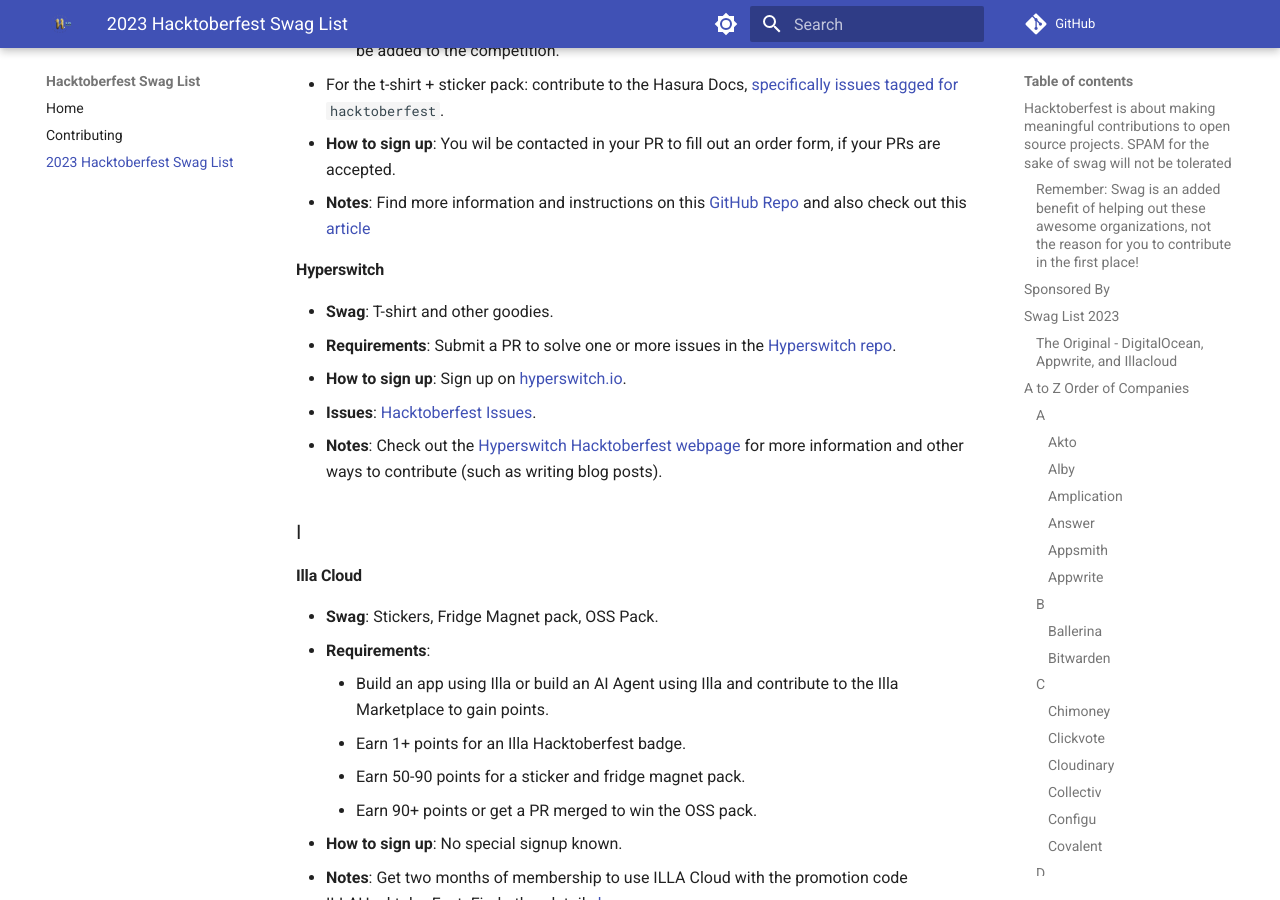
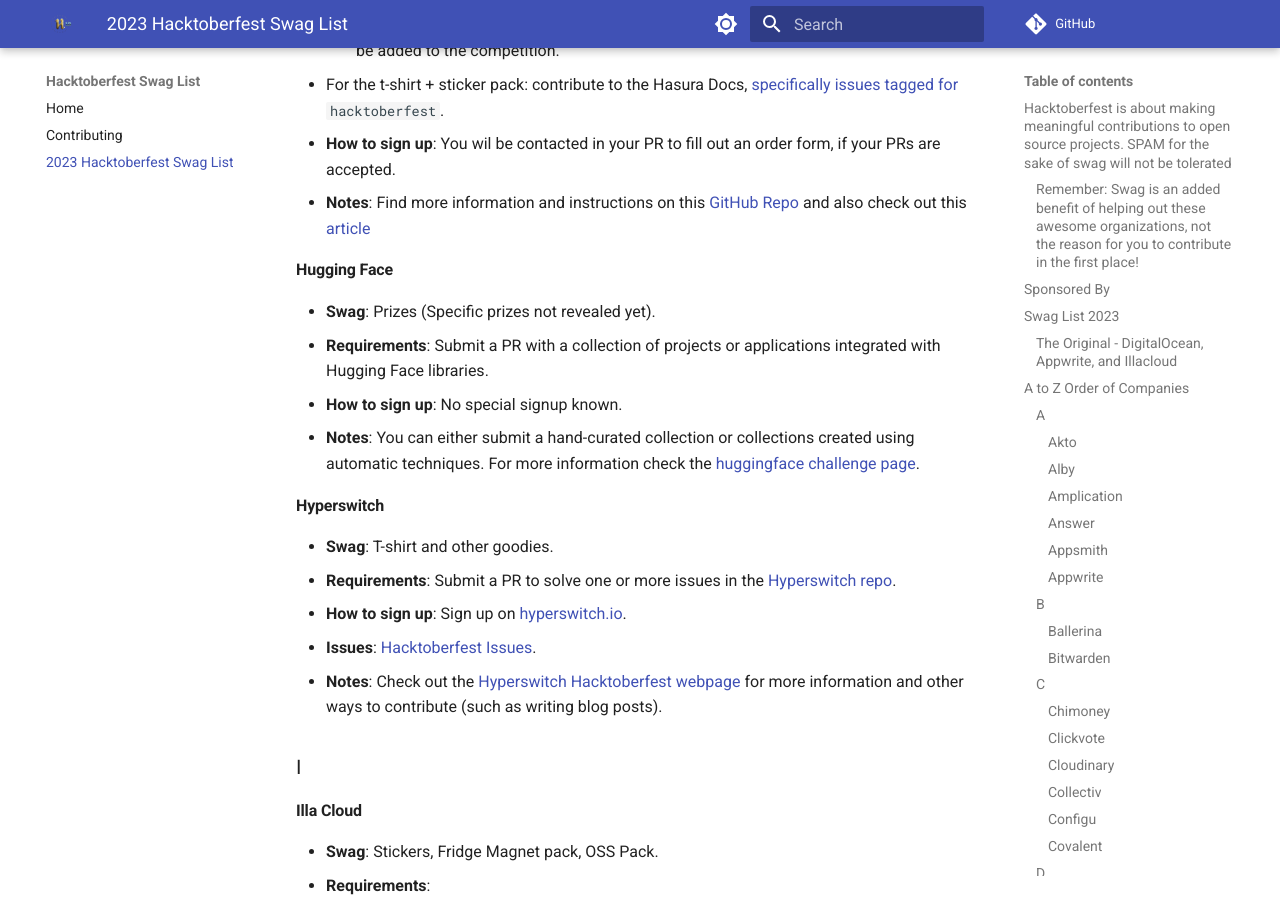
Before and after one commit to crweiner/hacktoberfest-swag-list, an MkDocs documentation site: the page built from docs/list.md, in a window 1280 px wide and 900 px high, scrolled down 9397 px. Built offline with MkDocs 1.6.1 and Material for MkDocs 9.7.7, drawn with Linux system fonts in a browser that asks for light colours; plug-ins that fetch from the network failed and are left out; comment, search, counter and statistics services are not loaded.

Commit message:
add hugging face

```diff
--- a/docs/list.md
+++ b/docs/list.md
@@ -303,6 +303,13 @@
   - For the t-shirt + sticker pack: contribute to the Hasura Docs, [specifically issues tagged for](https://github.com/hasura/graphql-engine/issues?q=is%3Aissue+is%3Aopen+label%3Ahacktoberfest+)  `hacktoberfest`.
 - **How to sign up**: You wil be contacted in your PR to fill out an order form, if your PRs are accepted.
 - **Notes**: Find more information and instructions on this [GitHub Repo](https://github.com/hasura/supergraph-top-n-challenge/blob/master/README.md) and also check out this [article](https://hasura.io/blog/the-hasura-hacktoberfest-fiesta-build-a-supergraph-and-win-1000/)
+
+#### **Hugging Face**
+
+- **Swag**: Prizes (Specific prizes not revealed yet).
+- **Requirements**: Submit a PR with a collection of projects or applications integrated with Hugging Face libraries.
+- **How to sign up**: No special signup known.
+- **Notes**: You can either submit a hand-curated collection or collections created using automatic techniques. For more information check the [huggingface challenge page](https://github.com/huggingface/awesome-huggingface/issues/28).
 
 #### **Hyperswitch**
 
```
